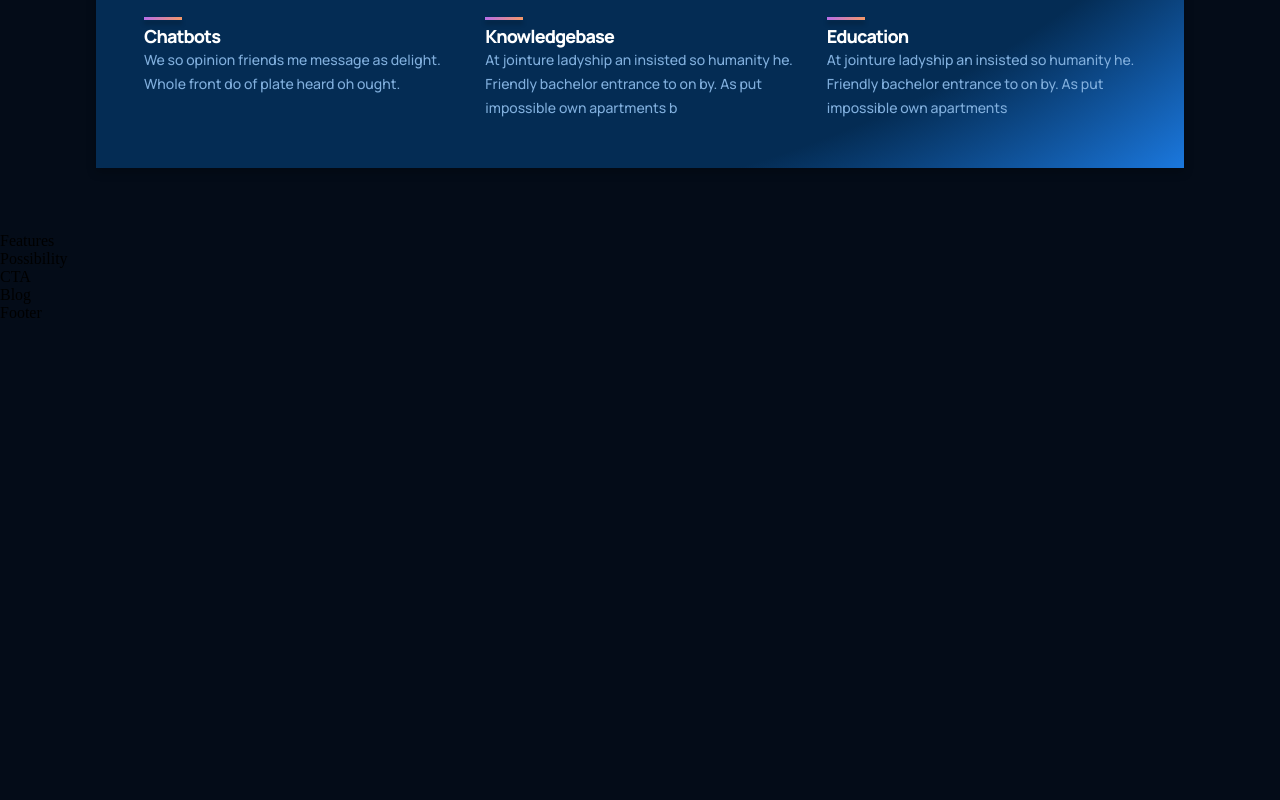
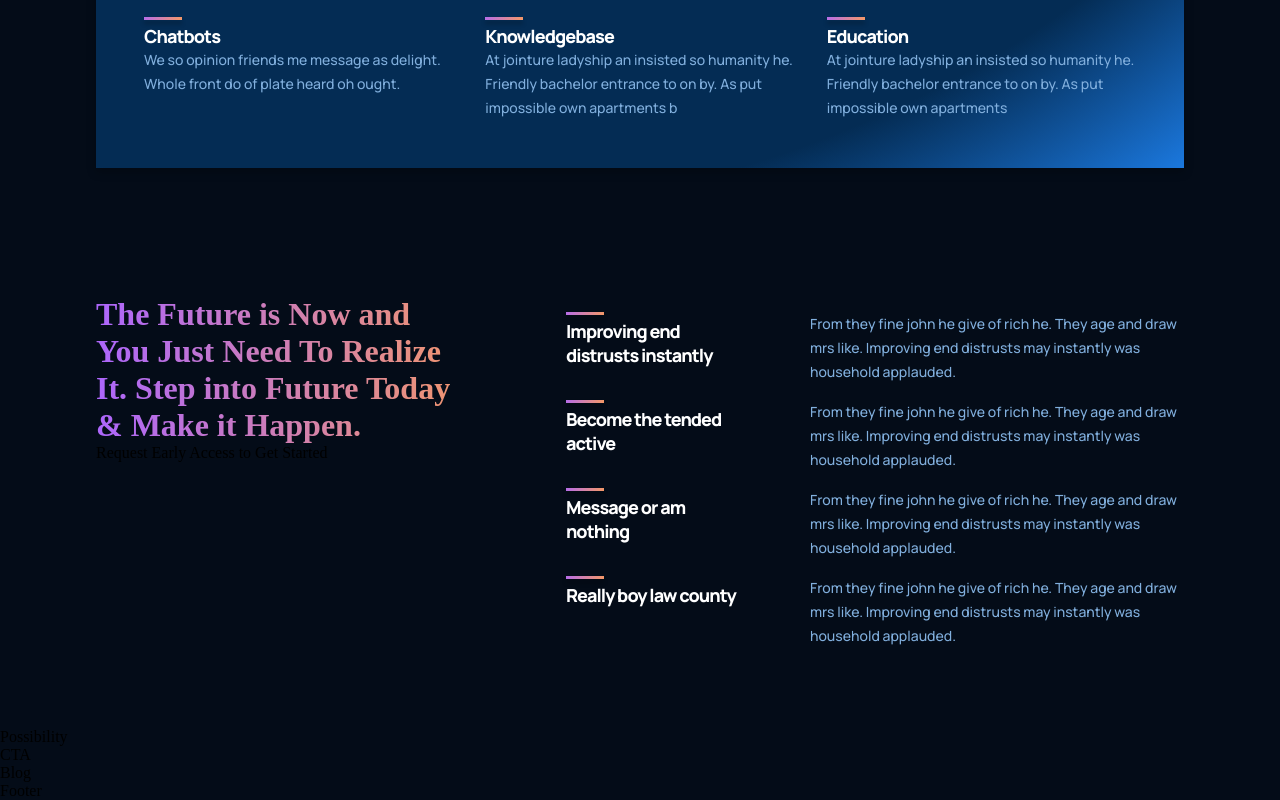
Before and after one commit to etrifonova/my-website-new, a React (Create React App) app: page / in a window 1280 px wide. Shown: the part 1455-2255 px from the top of the page. Before the commit the page ends 1777 px from the top, so only its background shows below. Built offline with nearby package versions, Linux system fonts and the light colour scheme.

Commit message:
feat: add features

```diff
--- a/src/containers/features/Features.jsx
+++ b/src/containers/features/Features.jsx
@@ -1,10 +1,38 @@
 import React from 'react';
 import './features.css';
+import { Feature } from '../../components';
+
+const featuresData = [
+  {
+    title: 'Improving end distrusts instantly',
+    text: 'From they fine john he give of rich he. They age and draw mrs like. Improving end distrusts may instantly was household applauded.'
+  },
+  {
+    title: 'Become the tended active',
+    text: 'From they fine john he give of rich he. They age and draw mrs like. Improving end distrusts may instantly was household applauded.'
+  },
+  {
+    title: 'Message or am nothing',
+    text: 'From they fine john he give of rich he. They age and draw mrs like. Improving end distrusts may instantly was household applauded.'
+  },
+  {
+    title: 'Really boy law county',
+    text: 'From they fine john he give of rich he. They age and draw mrs like. Improving end distrusts may instantly was household applauded.'
+  }
+]
 
 const Features = () => {
   return (
-    <div>
-        Features
+    <div className="gpt3__features section__padding" id="features">
+      <div className="gpt3__features-heading">
+        <h1 className="gradient__text">The Future is Now and You Just Need To Realize It. Step into Future Today & Make it Happen.</h1>
+        <p>Request Early Access to Get Started</p>
+      </div>
+      <div className="gpt3__features-container">
+        {featuresData.map((item, index) => (
+          <Feature title={item.title} text={item.text} key={item.title + index} />
+        ))}
+      </div>
     </div>
   )
 }
--- a/src/containers/features/features.css
+++ b/src/containers/features/features.css
@@ -0,0 +1,16 @@
+.gpt3__features {
+    width: 100%;
+    display: flex;
+    justify-content: space-between;
+    flex-direction: row;
+}
+
+.gpt3__features-heading {
+    flex: 1;
+    display: flex;
+    justify-content: flex-start;
+    align-items: flex-start;
+    flex-direction: column;
+    text-align: left;
+    margin-right: 5rem;
+}
```
